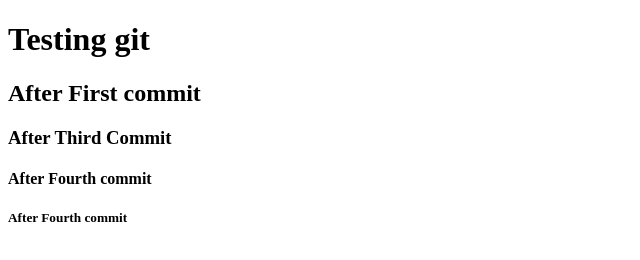
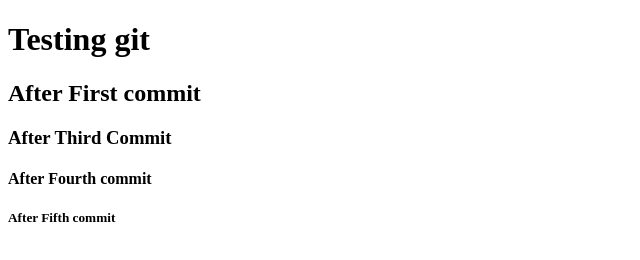
Before and after one commit to HareeshPilli/git-test, a plain HTML site: page index.html in a window 1280 px wide. Shown: the full height of the page, 0-640 px from the left. Drawn offline with Linux system fonts and the light colour scheme.

Commit message:
Update index.html
Sixth commit

```diff
--- a/index.html
+++ b/index.html
@@ -8,7 +8,7 @@
     <h2>After First commit</h2>
     <h3>After Third Commit</h3>
     <h4>After Fourth commit</h4>
-    <h5>After Fourth commit</h5>
+    <h5>After Fifth commit</h5>
 
 </body>
 
```
